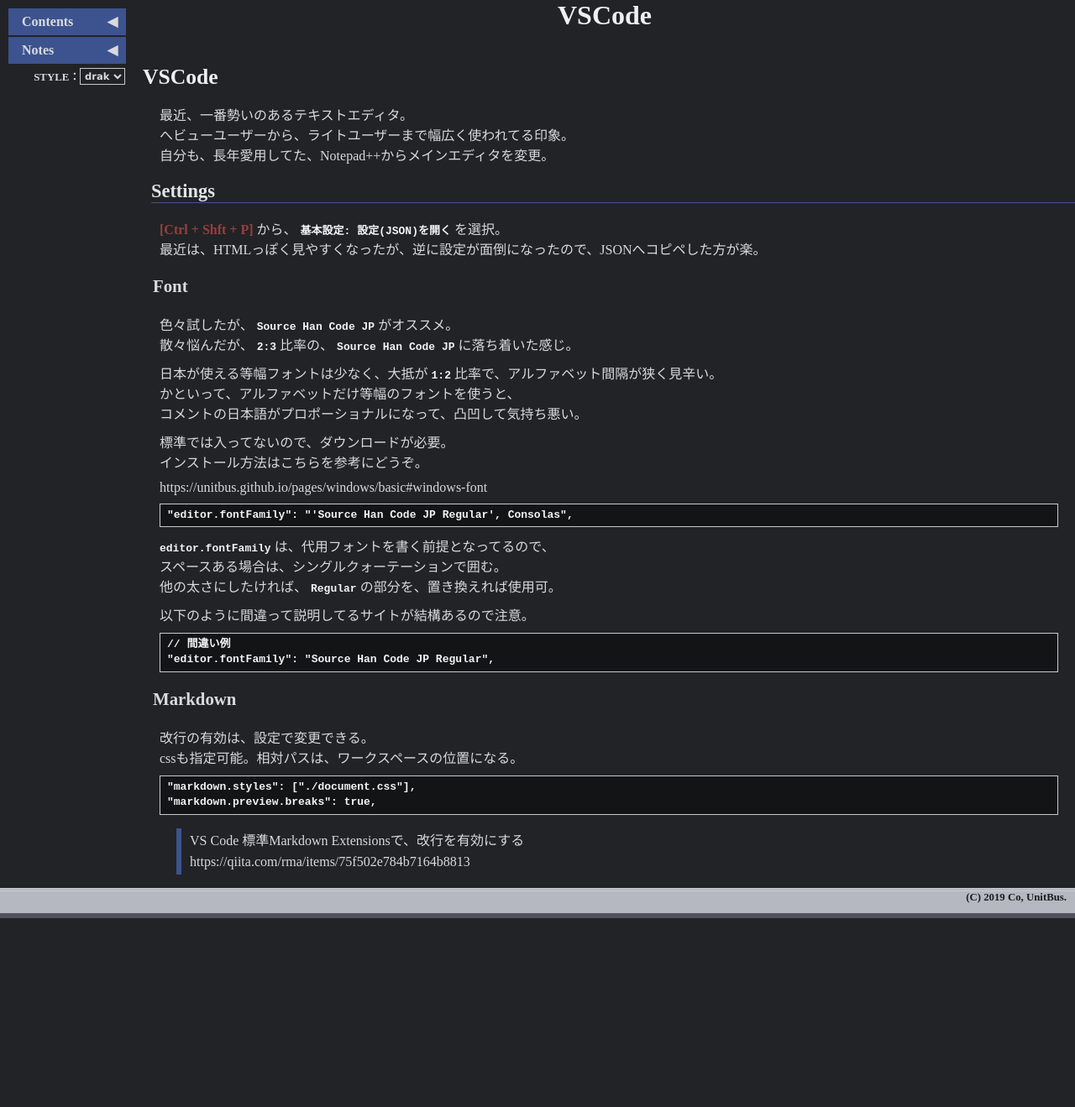
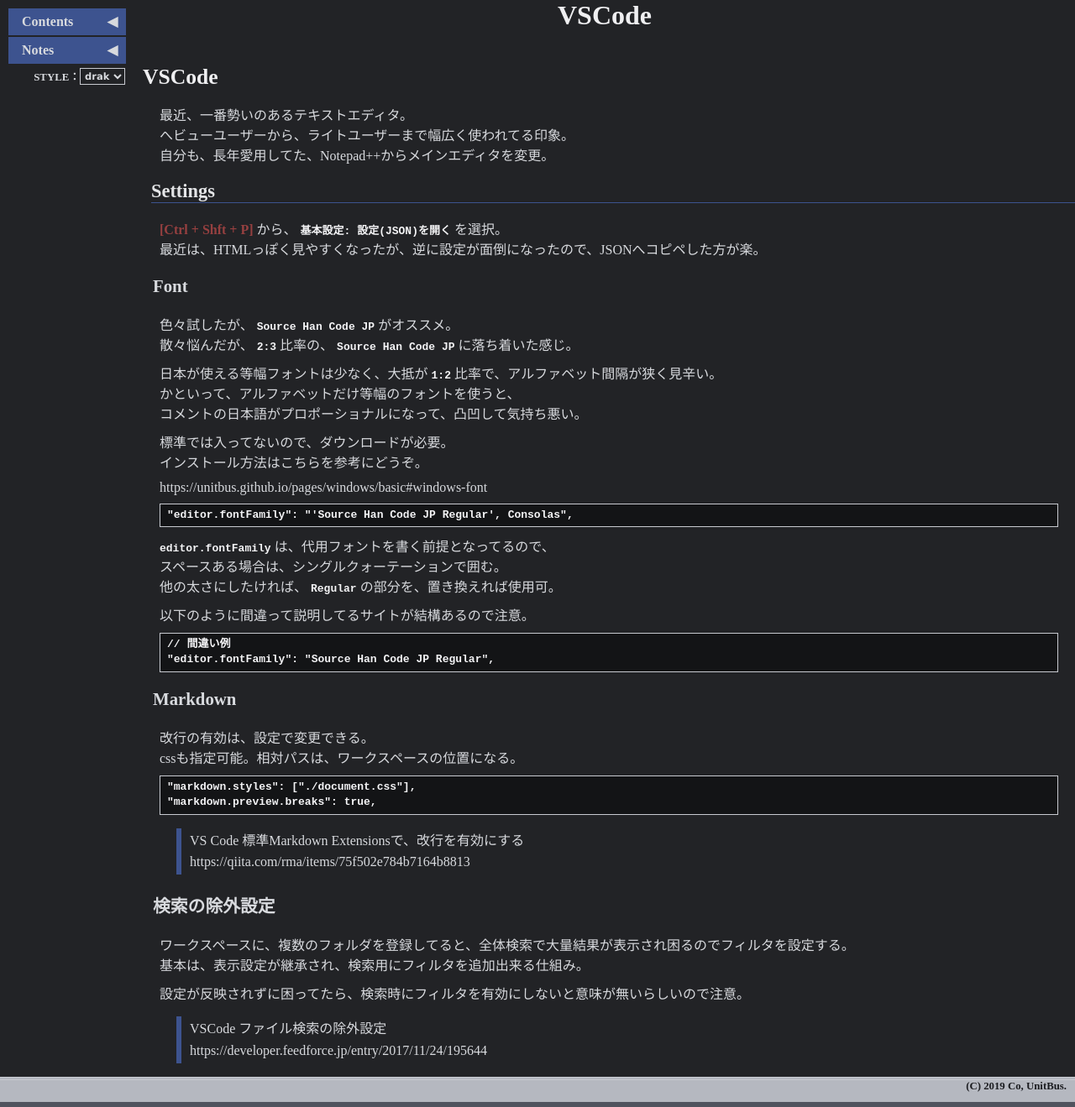
Before and after one commit to unitbus/unitbus.github.io, a Jekyll site: the page built from pages/vscode.md, in a window 1280 px wide. Shown: the whole page at 84% size. Built offline with Jekyll 4.4.1, drawn with Linux system fonts in a browser that asks for light colours; nearby versions of some CDN libraries; a script that is not in the unit is left out; before the commit the page ends 1094 px from its top, so only the background shows below that.

Commit message:
Update vscode.md

```diff
--- a/pages/vscode.md
+++ b/pages/vscode.md
@@ -55,3 +55,13 @@
 
 > VS Code 標準Markdown Extensionsで、改行を有効にする
 https://qiita.com/rma/items/75f502e784b7164b8813
+
+### 検索の除外設定
+
+ワークスペースに、複数のフォルダを登録してると、全体検索で大量結果が表示され困るのでフィルタを設定する。
+基本は、表示設定が継承され、検索用にフィルタを追加出来る仕組み。
+
+設定が反映されずに困ってたら、検索時にフィルタを有効にしないと意味が無いらしいので注意。
+
+> VSCode ファイル検索の除外設定
+https://developer.feedforce.jp/entry/2017/11/24/195644
```
